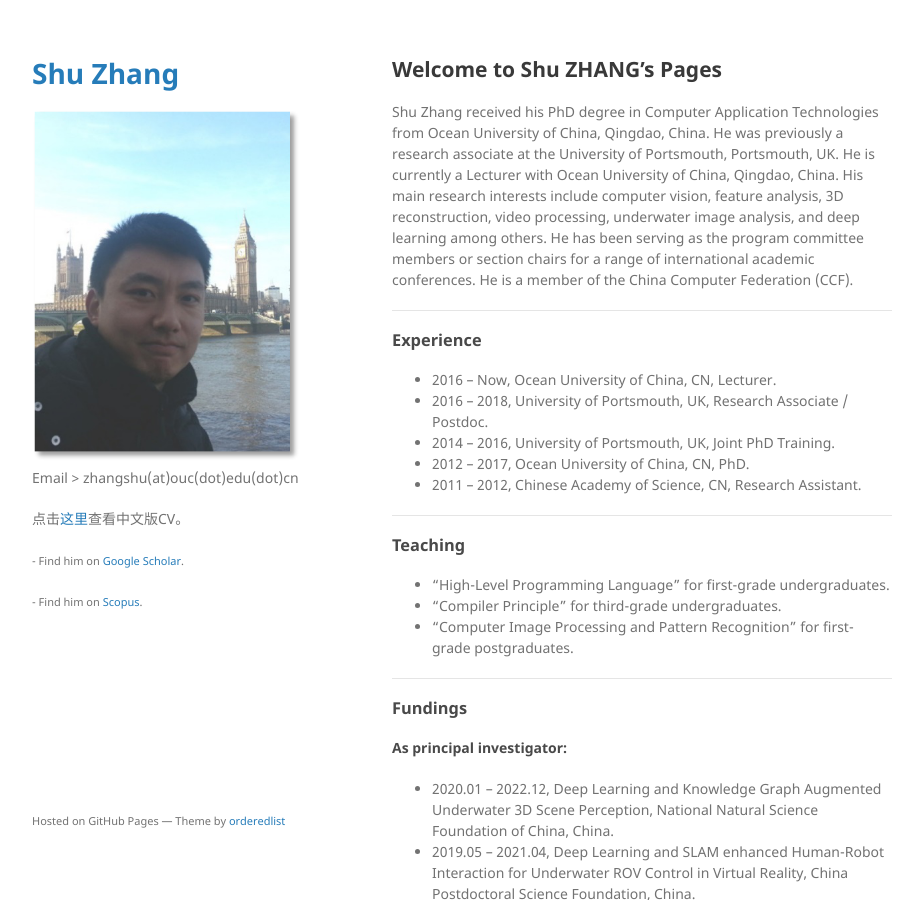
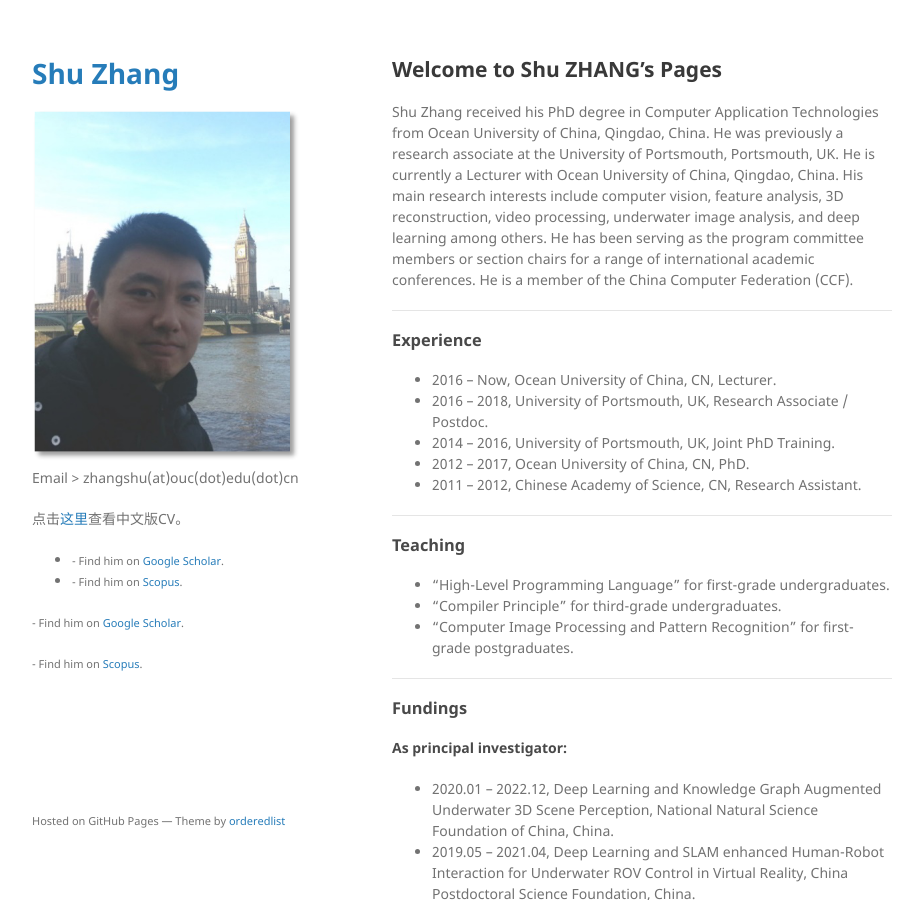
Before and after one commit to jackyspeed/aboutzhangshu, a Jekyll site: the page built from index.md, in a window 1280 px wide and 900 px high. Shown: the whole window, without its empty margins (178-1101 px from the left). Built offline with Jekyll 4.4.1, drawn with Linux system fonts in a browser that asks for light colours; our own code applies the rules of GitHub Pages for plain Markdown files.

Commit message:
Update default.html

```diff
--- a/_layouts/default.html
+++ b/_layouts/default.html
@@ -24,8 +24,12 @@
 
         <p class="view">点击<a href="{{ site.OUC_link }}" Target="_blank">这里</a>查看中文版CV。</p>
 
+        <ul class="view">
+          <li><small>- Find him on <a href="{{ site.google_scholar_link }}" Target="_blank">Google Scholar</a>.</small></li>
+          <li><small>- Find him on <a href="{{ site.scopus_link }}" Target="_blank">Scopus</a>.</small></li>
+        </ul>
+
         <p class="view"><small>- Find him on <a href="{{ site.google_scholar_link }}" Target="_blank">Google Scholar</a>.</small></p>
-
         <p class="view"><small>- Find him on <a href="{{ site.scopus_link }}" Target="_blank">Scopus</a>.</small></p>
 
 
```
